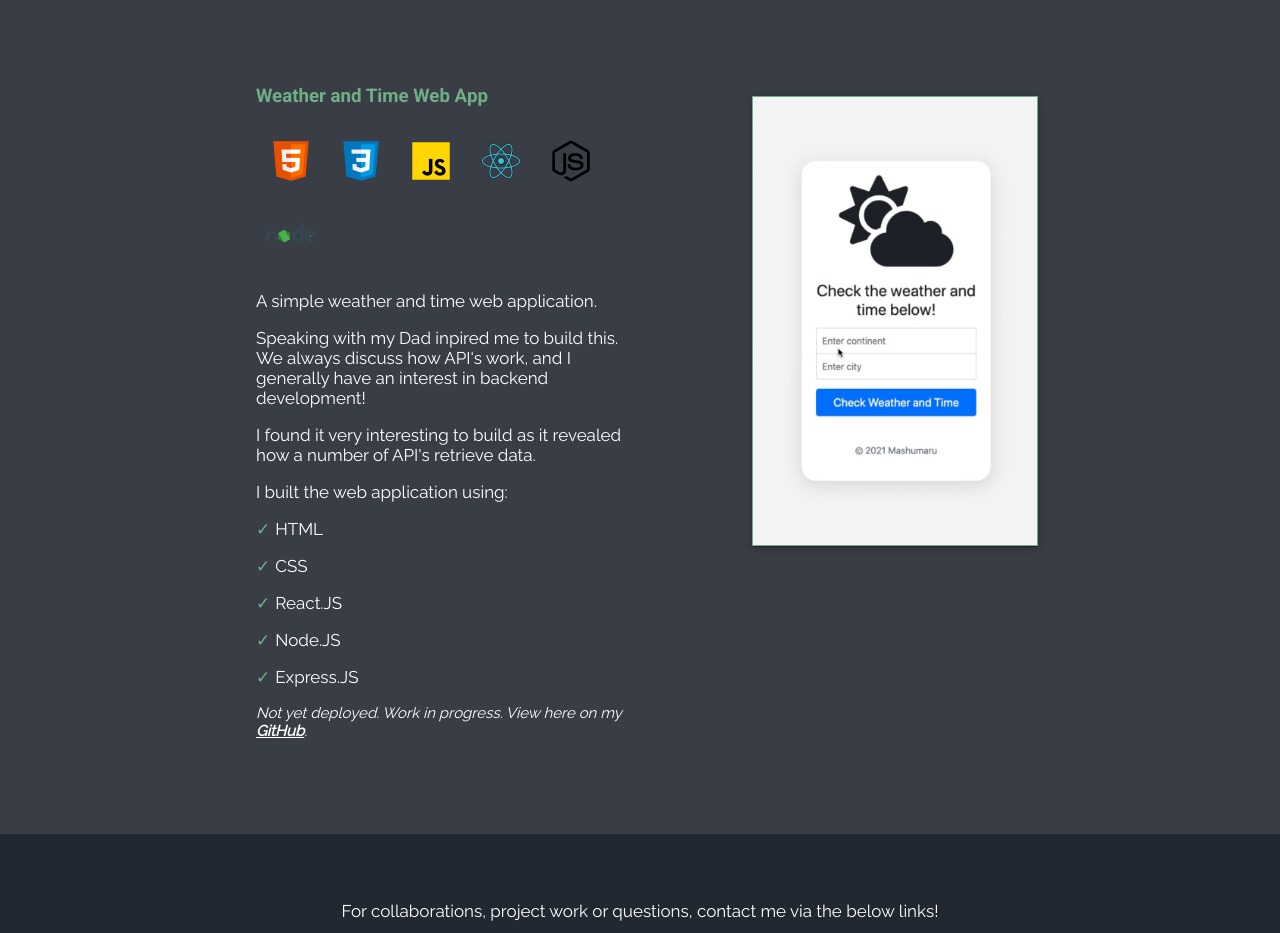
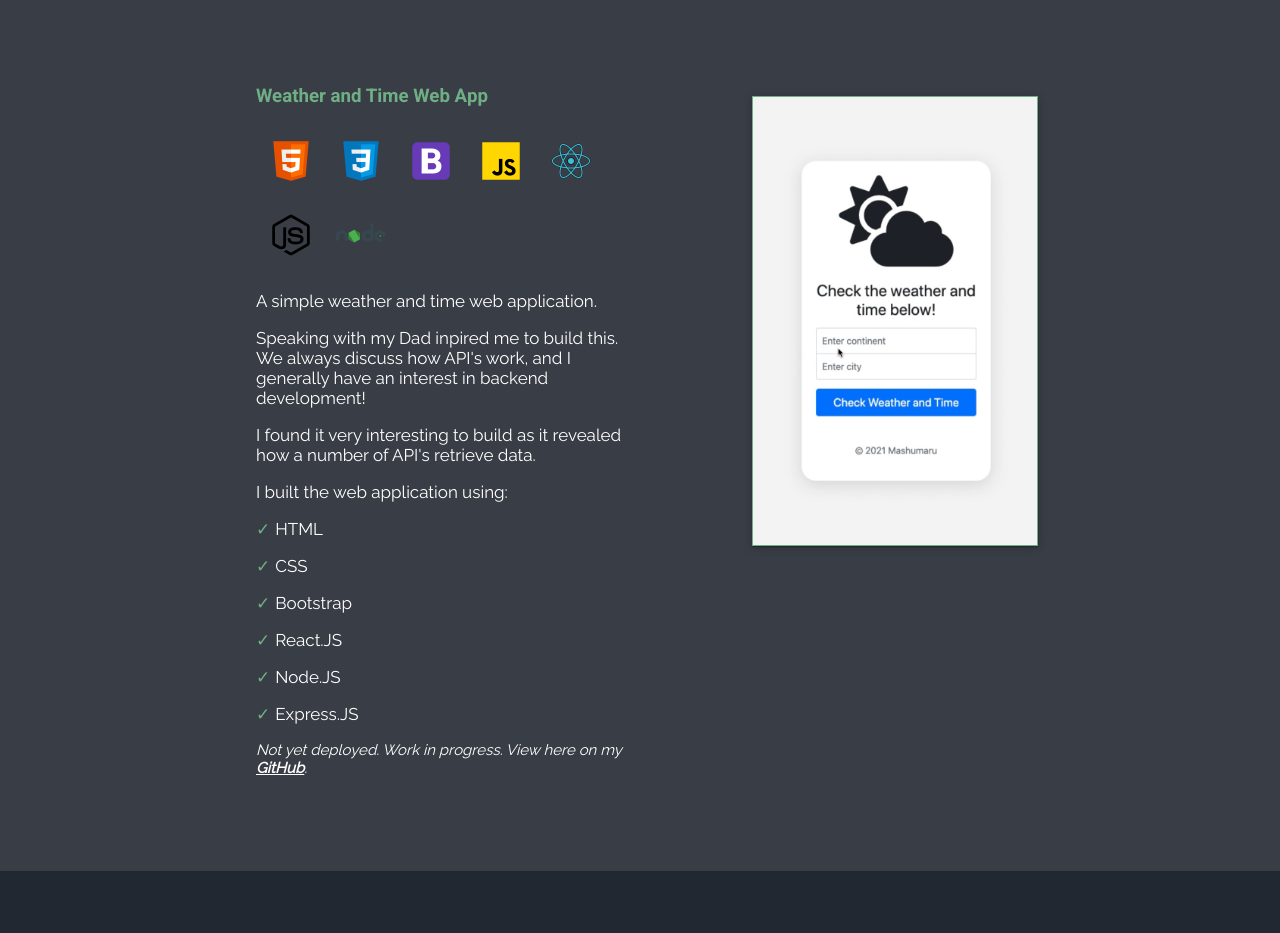
Before and after one commit to MashuMaru/personal-site, a React (Create React App) app: page / in a window 1280 px wide. Shown: the part 4940-5873 px from the top of the page. Built offline with nearby package versions, Linux system fonts and the light colour scheme.

Commit message:
added bootstrap to the weather applicaion project

```diff
--- a/src/Components/Projects/WeatherApp.js
+++ b/src/Components/Projects/WeatherApp.js
@@ -7,6 +7,7 @@ import CSSImg from '../Projects/images/Logos/css.png';
 import JavaScriptImg from '../Projects/images/Logos/javascript.png';
 import NodeImg from '../Projects/images/Logos/node.png';
 import NodejsImg from '../Projects/images/Logos/nodejs.png';
+import Bootstrap from '../Projects/images/Logos/bootstrap.png';
 
 function ClockTask() {
     AOS.init()
@@ -19,6 +20,7 @@ function ClockTask() {
         <h3 className="left-description">Weather and Time Web App</h3>
         <img class="tech-logo" src={HTMLImg} alt="html-img"></img>
         <img class="tech-logo" src={CSSImg} alt="css-img"></img>
+        <img class="tech-logo" src={Bootstrap} alt="bootstrap"></img>
         <img class="tech-logo" src={JavaScriptImg} alt="js-img"></img>
         <img class="tech-logo" src={ReactImg} alt="react-img"></img>
         <img class="tech-logo" src={NodeImg} alt="node-img"></img>
@@ -31,6 +33,7 @@ function ClockTask() {
         <p className="about-details">I built the web application using:</p>
         <p className="about-details"><li>HTML</li></p>
         <p className="about-details"><li>CSS</li></p>
+        <p className="about-details"><li>Bootstrap</li></p>
         <p className="about-details"><li>React.JS</li></p>
         <p className="about-details"><li>Node.JS</li></p>
         <p className="about-details"><li>Express.JS</li></p>
```
Also changed, not shown: src/Components/Projects/images/Logos/bootstrap.png (added), 1 other file (tests, documents, lock files or other folders).
